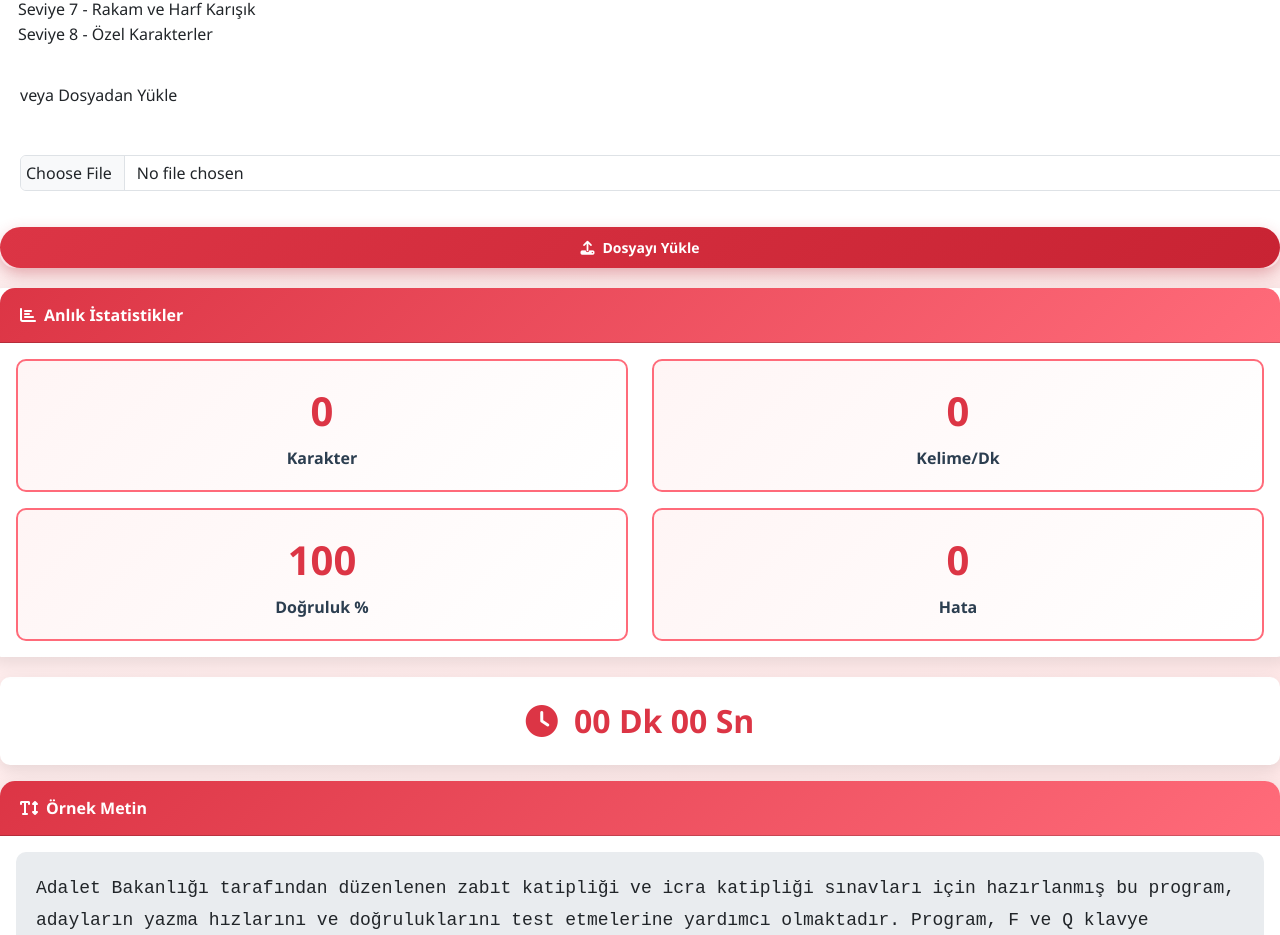
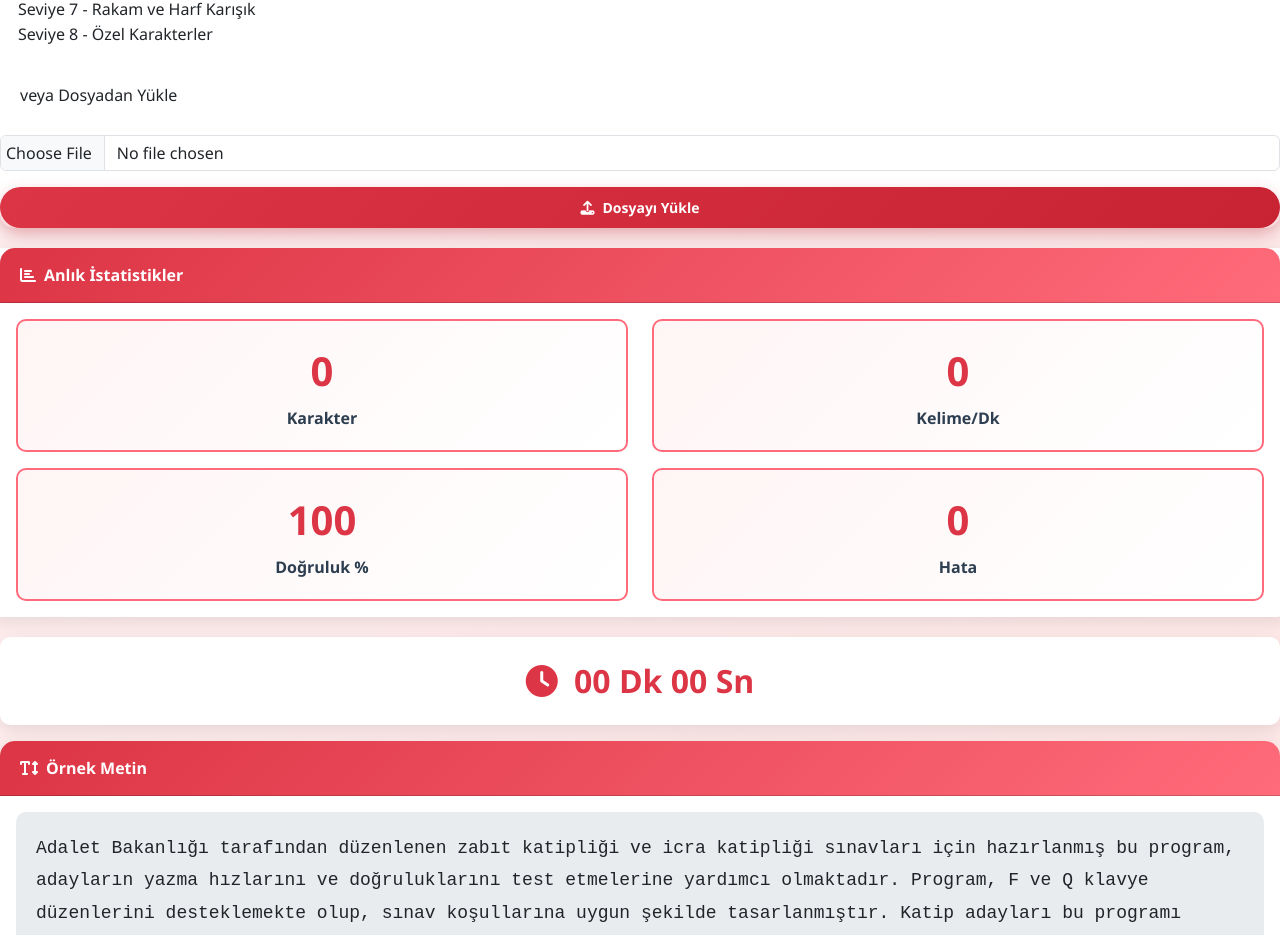
Before and after one commit to Halilce/unikeyboardmastery, a plain HTML site: page index.html in a window 1280 px wide. Shown: the part 1717-2652 px from the top of the page. Drawn offline with nearby package versions, Linux system fonts and the light colour scheme.

Commit message:
Genel düzeltmeler

```diff
--- a/index.html
+++ b/index.html
@@ -534,7 +534,7 @@
                     </div>
                     <div class="mb-3">
                         <label class="form-label" style="padding: 20px;">veya Dosyadan Yükle</label>
-                        <input type="file" class="form-control"  style="margin: 20px; padding: 5px;" id="fileInput" accept=".txt">
+                        <input type="file" class="form-control"  style="padding: 5px;" id="fileInput" accept=".txt">
                     </div>
                     <button class="btn btn-primary w-100 btn-sm" style="padding: 10px;" onclick="importText()">
                         <i class="fas fa-upload me-2"></i>Dosyayı Yükle
```
